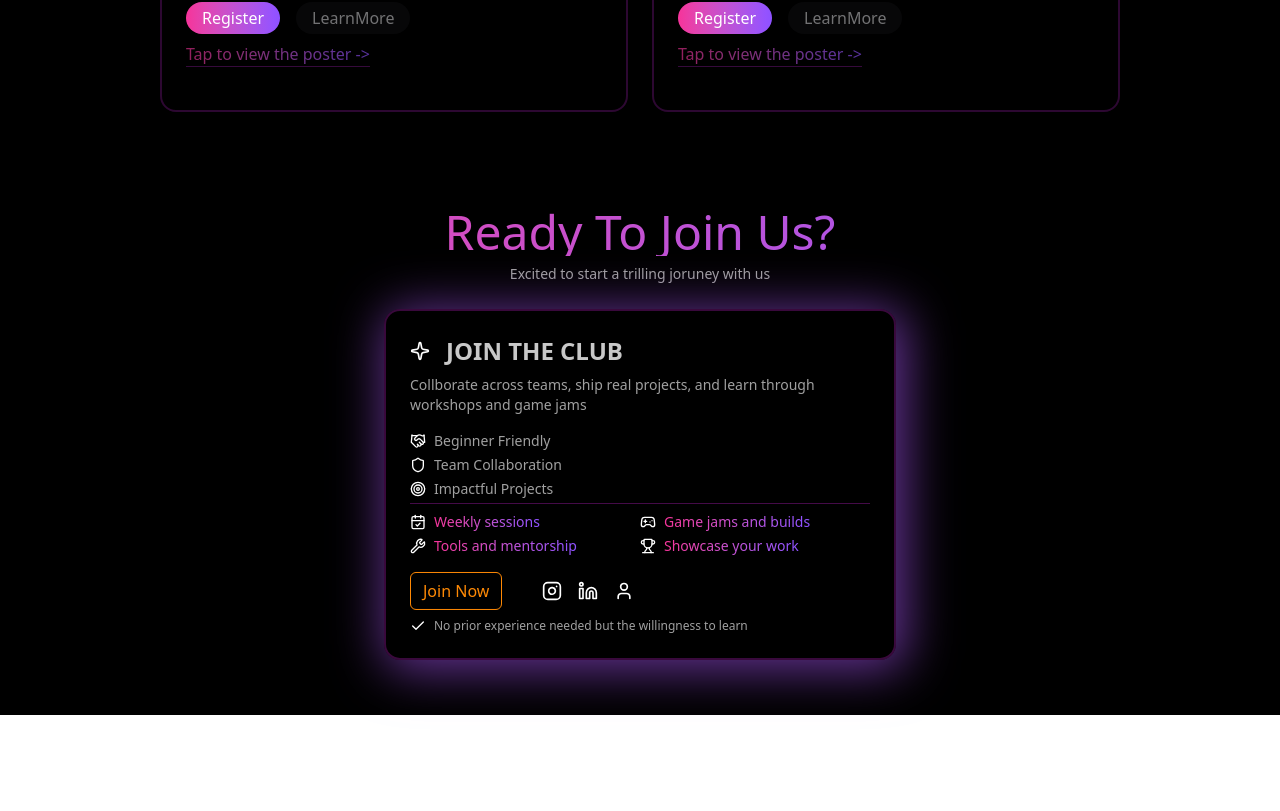
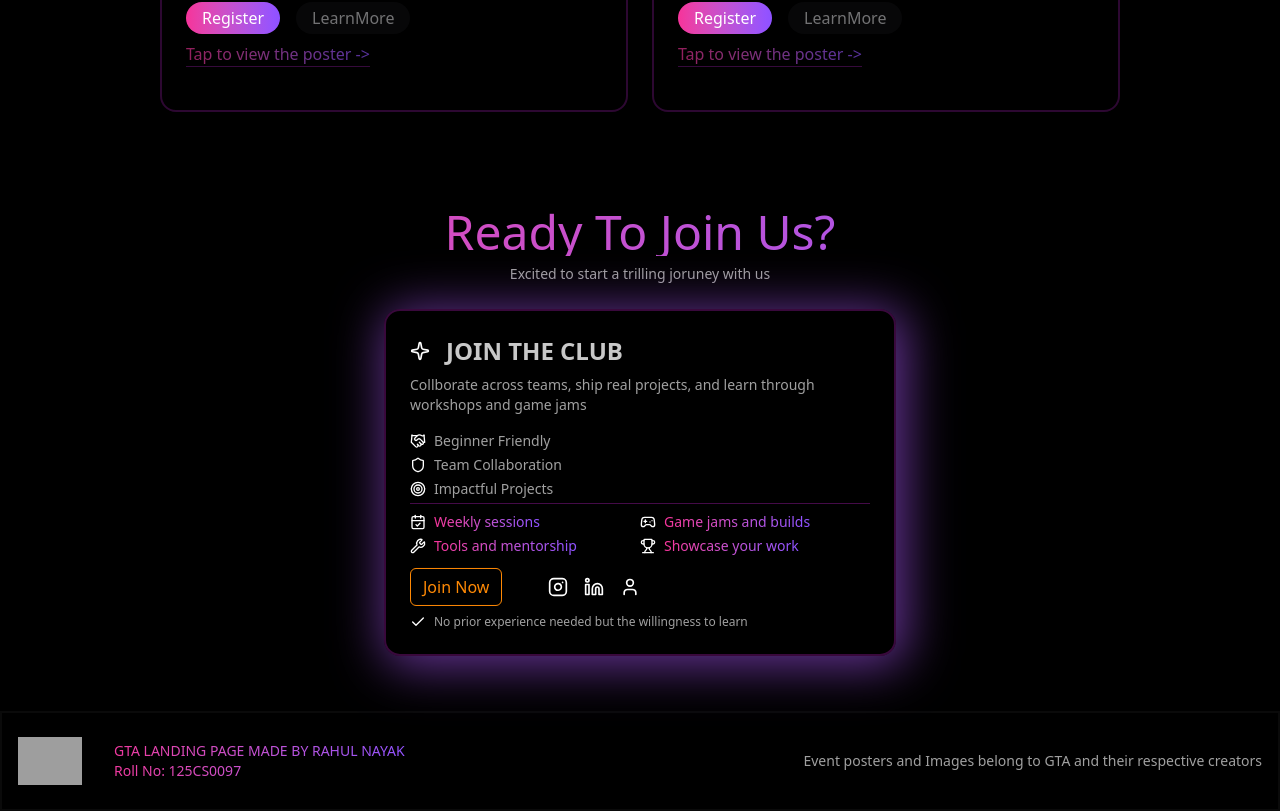
Before and after one commit to RahulNayak6467/Landing-Page, a React (Vite) app: page / in a window 1280 px wide. Shown: the part 4802-5613 px from the top of the page. Before the commit the page ends 5517 px from the top, so only its background shows below. Built offline with nearby package versions, Linux system fonts and the light colour scheme; grey boxes are pictures that could not be loaded.

Commit message:
Footer Done

```diff
--- a/src/App.jsx
+++ b/src/App.jsx
@@ -7,6 +7,7 @@ import Projects from "./Components/Projects";
 import Teams from "./Components/Teams";
 import Events from "./Components/Events ";
 import CTA from "./Components/CTA";
+import Footer from "./Components/Footer";
 function App() {
   const x = useRef(null);
   const y = useRef(null);
@@ -30,6 +31,7 @@ function App() {
         <Teams />
         <Events />
         <CTA />
+        <Footer />
         <Routes></Routes>
       </BrowserRouter>
     </div>
--- a/src/Components/CTA.jsx
+++ b/src/Components/CTA.jsx
@@ -21,7 +21,7 @@ function CTA() {
       <p className="text-text-secondary mt-2 text-center text-xs md:text-sm">
         Excited to start a trilling joruney with us
       </p>
-      <div className="border-2  mt-8 rounded-2xl animate-float motion-reduce:animate-none transition-all p-6 w-[78%]  hover:blur-none hover:opacity-100  md:w-[60%] lg:w-[50%] xl:w-[40%] border-fuchsia-900/50 mx-auto shadow-[5px_5px_50px_5px_rgba(168,85,247,0.6)]">
+      <div className="border-2  mt-8 rounded-2xl        animate-float motion-reduce:animate-none transition-all p-6 w-[78%]  hover:blur-none hover:opacity-100  md:w-[60%] lg:w-[50%] xl:w-[40%] border-fuchsia-900/50 mx-auto shadow-[5px_5px_50px_5px_rgba(168,85,247,0.6)]">
         <div className="flex gap-4 h-fit items-center">
           <Sparkle size={20} className="text-white" />
           <h2 className="text-text-secondary brightness-125 font-extrabold text-lg md:text-2xl">
@@ -73,18 +73,33 @@ function CTA() {
           </div>
         </div>
         <div>
-          <div className="flex gap-10 items-center mt-4">
+          <div className="flex gap-10 items-center mt-3">
             <button className="cursor-pointer  px-3 py-1.5 rounded-md text-md border border-orange-400 text-orange-400 hover:bg-orange-400 hover:text-black transition">
               Join Now
             </button>
-            <div className="flex gap-4">
-              <a href="">
+            <div className="flex gap-1">
+              <a
+                href="https://www.instagram.com/accounts/login/?next=%2Fgame.to.aim&source=omni_redirect"
+                target="_blank"
+                rel="noreferrer"
+                className="p-1.5"
+              >
                 <Instagram size={20} className="text-white" />
               </a>
-              <a href="">
+              <a
+                href="https://www.linkedin.com/company/game-to-aim/"
+                target="_blank"
+                rel="noreferrer"
+                className="p-1.5"
+              >
                 <Linkedin size={20} className="text-white" />
               </a>
-              <a href="">
+              <a
+                href="https://chat.whatsapp.com/J5yYZf1OL6rL6VOS1iYKnL"
+                target="_blank"
+                rel="noreferrer"
+                className="p-1.5"
+              >
                 <User size={20} className="text-white" />
               </a>
             </div>
--- /dev/null
+++ b/src/Components/Footer.jsx
@@ -0,0 +1,25 @@
+function Footer() {
+  return (
+    <footer className="bg-black py-6 border-2 flex items-center justify-between border-bg-primary">
+      <div className="flex  items-center">
+        <img
+          src="https://res.cloudinary.com/webwiznitr/image/upload/f_auto,q_70/v1678968575/GTALogoPink_2x_-_Game_To_Aim_lc3ttf.png"
+          className=" px-4 h-12  cursor-pointer"
+        />
+        <div>
+          <p className=" px-4 gradientText text-sm">
+            GTA LANDING PAGE MADE BY RAHUL NAYAK
+          </p>
+          <p className=" px-4 gradientText text-sm">Roll No: 125CS0097</p>
+        </div>
+      </div>
+      <div>
+        <p className="text-text-secondary text-sm pr-4">
+          Event posters and Images belong to GTA and their respective creators
+        </p>
+      </div>
+    </footer>
+  );
+}
+
+export default Footer;
```
